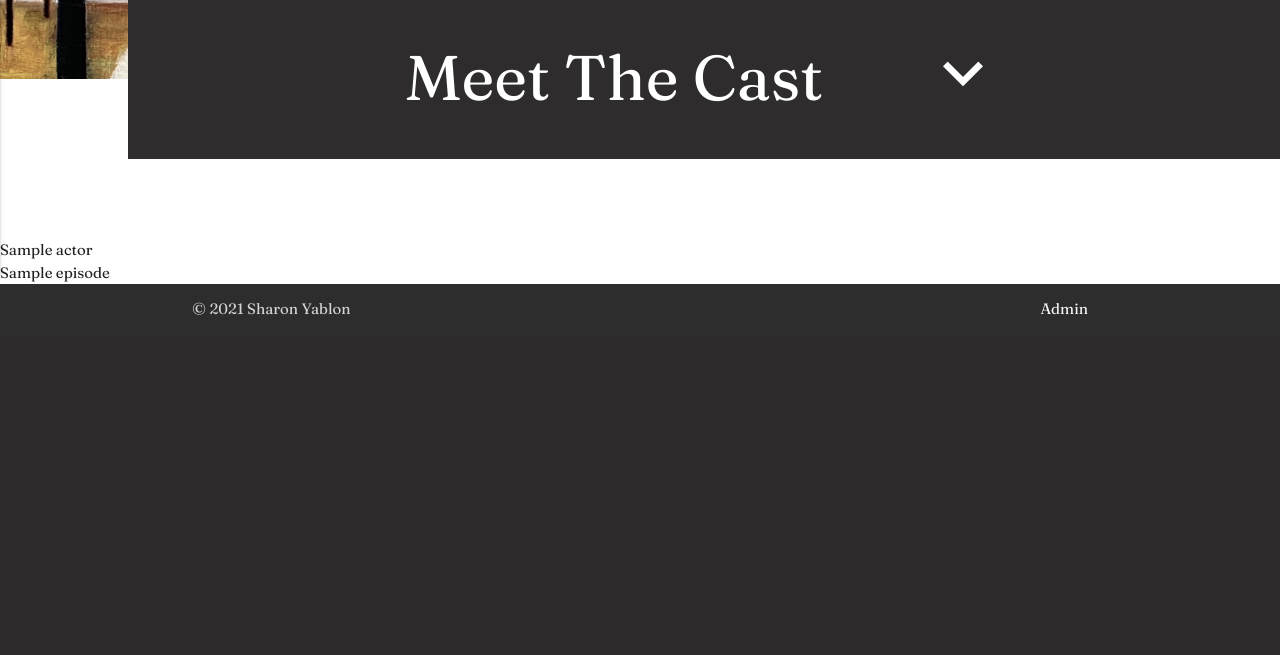
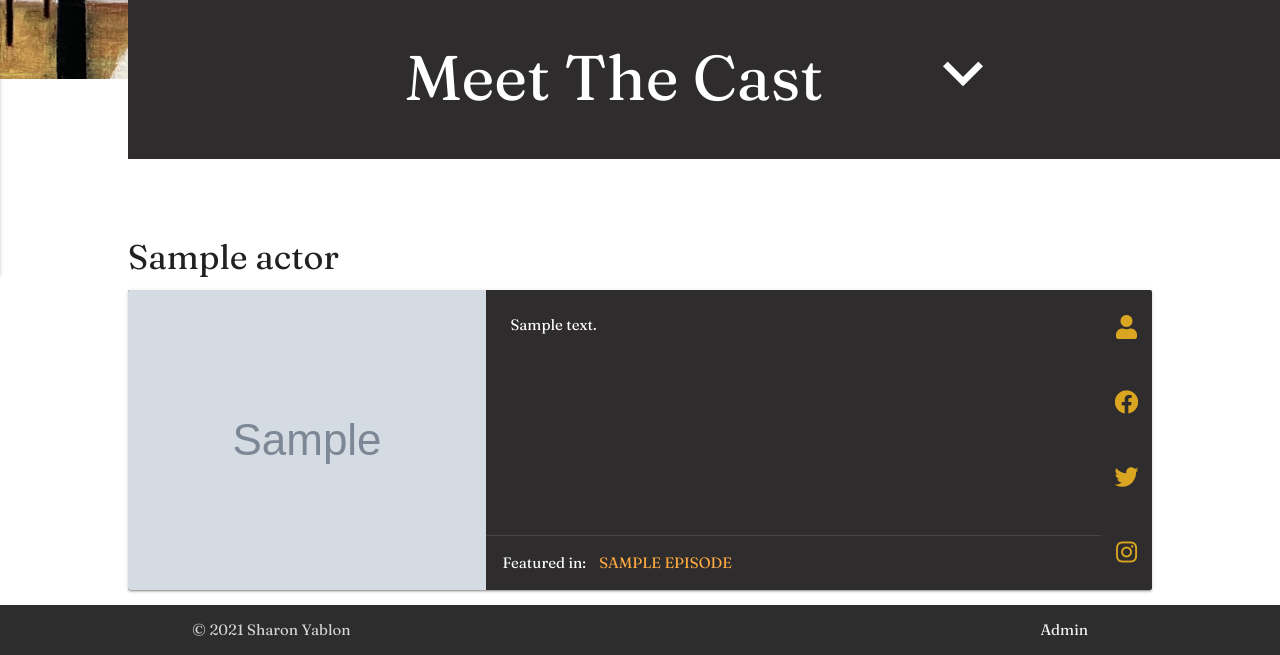
Before and after one commit to dylanaldrich/terribleblooms, a Django app: page /bios/ in a window 1280 px wide. Shown: the part 585-1240 px from the top of the page. Before the commit the page ends 900 px from the top, so only its background shows below. Run offline with Django 3.2, Linux system fonts and the light colour scheme; tables that the repository leaves empty hold one stand-in row (values such as "Sample post"); grey boxes marked "Sample" are stand-in pictures; some libraries are stand-ins or nearby versions.

Commit message:
adds styling to actor bios page

```diff
--- a/main_app/static/styles/main.css
+++ b/main_app/static/styles/main.css
@@ -159,6 +159,7 @@ audio:focus {
 
 #latest-episode {
     display: flex;
+    align-items: center;
 }
 
 #latest-episode-info {
@@ -189,6 +190,10 @@ audio:focus {
     height: 50vh;
     display: inline-block;
     background-color: rgb(46, 44, 45);
+}
+
+.card .card-action {
+    padding: 16px;
 }
 
 .card-image img {
@@ -247,8 +252,7 @@ hr {
 }
 
 .logos a {
-    width: calc(100% / 3);
-    height: 100%;
+    flex: 1;
     background-color: #dfe6e9;
     color:#1f1f1f;
     display: flex;
@@ -332,5 +336,39 @@ hr {
 }
 
 .actor-link:hover {
+    filter: brightness(150%);
+}
+
+#bios-container {
+    margin: 0 10%;
+}
+
+#actor-socials {
+    display: flex;
+    flex-direction: column;
+    justify-content: space-around;
+    align-items: center;
+    font-size: 1.6em;
+    width: 5%;
+}
+
+.horizontal a {
     color: goldenrod;
 }
+
+.horizontal a:hover {
+    color: lightgoldenrodyellow;
+}
+
+#featured-episodes span {
+    color: white;
+    padding-right: 10px;
+}
+
+.horizontal .card-image {
+    width: 35%;
+}
+
+.card.horizontal .card-image img {
+    width: 100%;
+}
--- a/main_app/templates/bios.html
+++ b/main_app/templates/bios.html
@@ -14,12 +14,43 @@
         </div>
     </div>
 
-    <section id="actors-container">
+    <section id="bios-container">
         {% for actor in actors %}
-            <p>{{ actor.name }}</p>
-            {% for episode in actor.episodes.all %}
-                <p>{{ episode.name }}</p>
-            {% endfor %}
+            <div class="col s12 m7" id="{{ actor.name }}">
+                <h4 class="header">{{ actor.name }}</h4>
+                <div class="card horizontal">
+                    <div class="card-image bio-image">
+                        <img src="../../media/{{ actor.photo }}" alt="{{actor.name}} headshot">
+                    </div>
+                    <div class="card-stacked">
+                        <div class="card-content">
+                            <p>{{ actor.bio }}</p>
+                        </div>
+                        <div class="card-action">
+                            <div id="featured-episodes">
+                                <span>Featured in:</span>
+                                {% for episode in actor.episodes.all %}
+                                    <a href="{% url 'episode_detail' episode.id %}">{{ episode.name }}</a>
+                                {% endfor %}
+                            </div>
+                        </div>
+                    </div>
+                    <div class="horizontal" id="actor-socials">
+                        <a href="{{ actor.website }}">
+                            <i class="fas fa-user"></i>
+                        </a>
+                        <a href="{{ actor.facebook }}">
+                            <i class="fab fa-facebook"></i>
+                        </a>
+                        <a href="{{ actor.twitter }}">
+                            <i class="fab fa-twitter"></i>
+                        </a>
+                        <a href="{{ actor.instagram }}">
+                            <i class="fab fa-instagram"></i>
+                        </a>
+                    </div>
+                </div>
+            </div>
         {% endfor %}
     </section>
 {% endblock %}
--- a/main_app/templates/episode.html
+++ b/main_app/templates/episode.html
@@ -18,13 +18,13 @@
                             <i class="fas fa-hand-point-right"></i>
                             <span>Podcast Apps</span>
                         </section>
-                        <a href="#" id="apple-podcast-logo">
+                        <a href="#" id="apple-podcast-logo" target="_blank">
                             <i class="fas fa-podcast"></i>
                         </a>
-                        <a href="#" id="google-podcast-logo">
+                        <a href="#" id="google-podcast-logo" target="_blank">
                             <i class="fab fa-google-play"></i>
                         </a>
-                        <a href="#" id="spotify-podcast-logo">
+                        <a href="#" id="spotify-podcast-logo" target="_blank">
                             <i class="fab fa-spotify"></i>
                         </a>
                     </div>
--- a/main_app/templates/home.html
+++ b/main_app/templates/home.html
@@ -19,7 +19,7 @@
         <h3 class="episode-heading">Latest Episode</h3>
         {% if latest_Episode %}
             <div id="latest-episode" class="row">
-                <a href="{% url 'episode_detail' latest_Episode.id %}" class="col s6">
+                <a href="{% url 'episode_detail' latest_Episode.id %}" class="col s6 hoverable">
                     <img src="media/{{ latest_Episode.image }}" alt="episode image" id="latest-episode-image" class="col s12" />
                 </a>
                 <div id="latest-episode-info" class="col s6">
```
